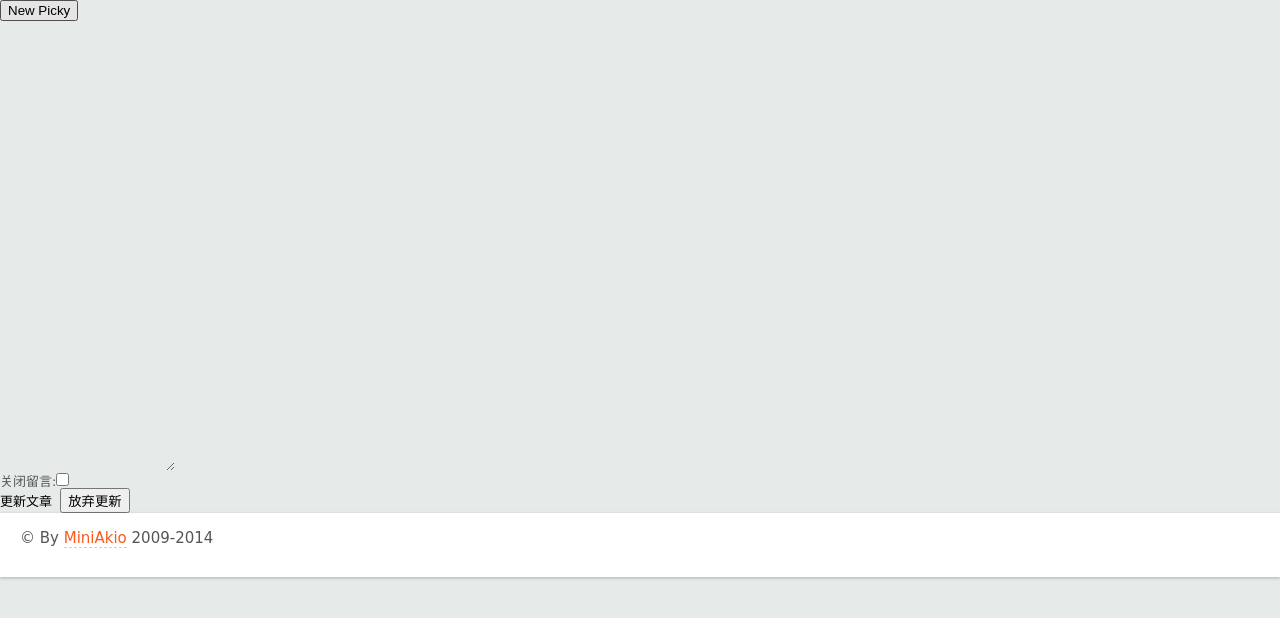
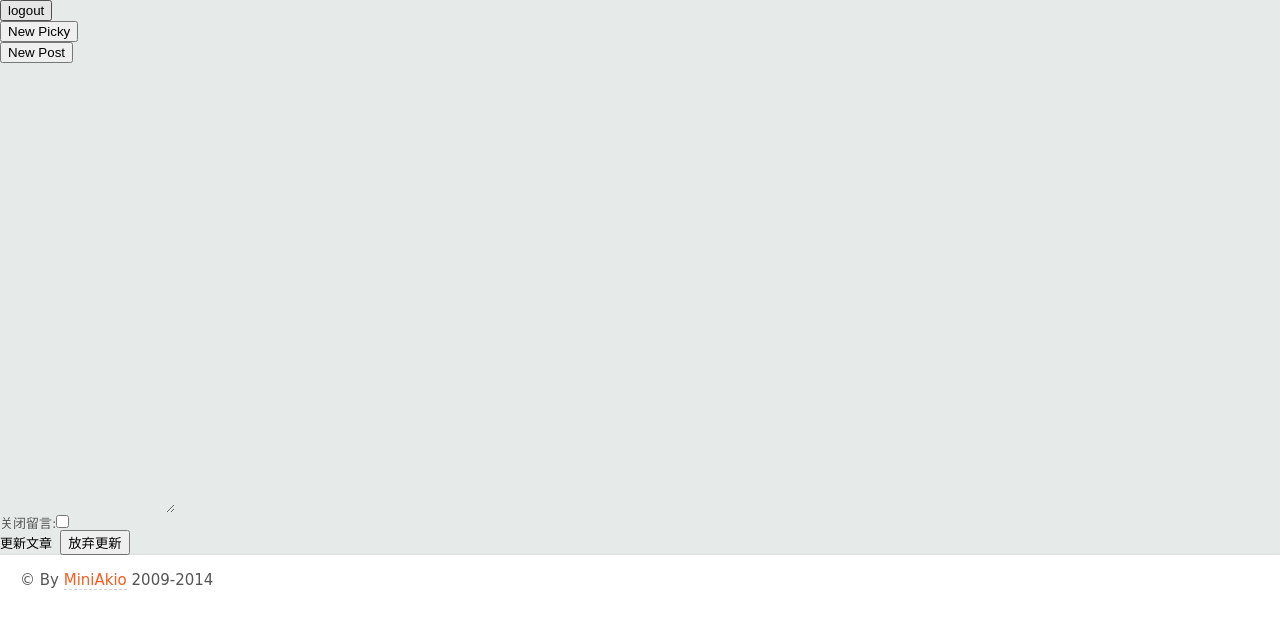
Before and after one commit to SerhoLiu/serholiu.com, a Python web app: template miniakio/templates/admin/update.html in a window 1280 px wide. Shown: the top 618 px of the page. Run offline with Jinja, Linux system fonts and the light colour scheme; the template is opened without the code that fills it, so the values that code supplies are empty; some web fonts are replaced.

Commit message:
add logout button

```diff
--- a/miniakio/templates/admin/post.html
+++ b/miniakio/templates/admin/post.html
@@ -8,6 +8,9 @@
   <body>
     <div class="container">
       <div class="header box clearfix">
+        <div class="hright">
+          <a href="/auth/signout"><button class="btn">logout</button></a>
+        </div>
         <div class="hright">
           <a href="/post/picky"><button class="btn">New Picky</button></a>
         </div>
--- a/miniakio/templates/admin/update.html
+++ b/miniakio/templates/admin/update.html
@@ -9,7 +9,13 @@
     <div class="container">
       <div class="header box clearfix">
         <div class="hright">
+          <a href="/auth/signout"><button class="btn">logout</button></a>
+        </div>
+        <div class="hright">
           <a href="/post/picky"><button class="btn">New Picky</button></a>
+        </div>
+        <div class="hright">
+          <a href="/post/new"><button class="btn">New Post</button></a>
         </div>
         <div class="hleft">
           <h1><a href="/">{{ context.sitename }}</a></h1>
```
